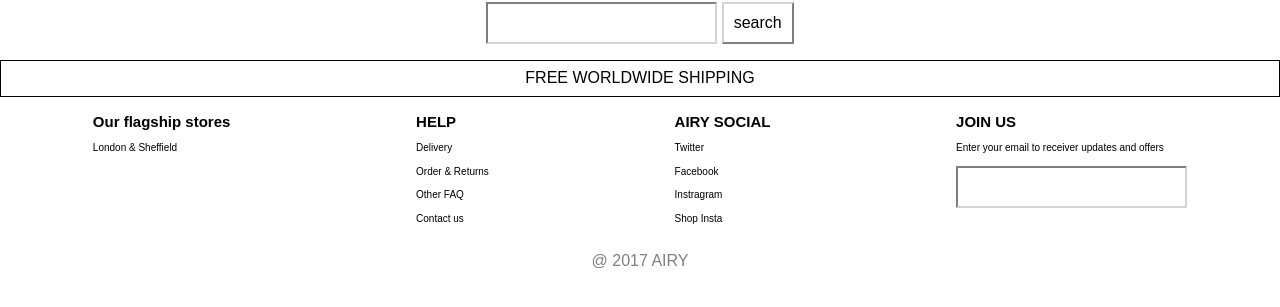
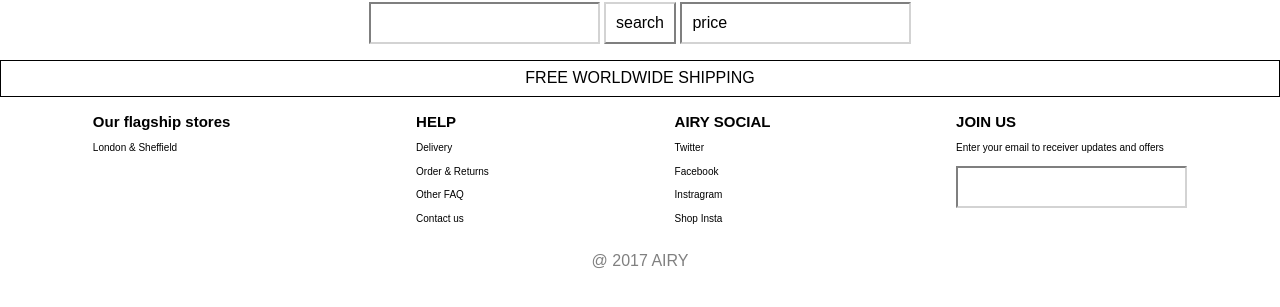
Before and after one commit to airyhq-g2/airy-shop, a Django app: page /catalogue/ in a window 1280 px wide. Shown: the part 78-385 px from the top of the page. Run offline with Django 3.2, Linux system fonts and the light colour scheme; data that the repository does not hold is empty.

Commit message:
test botton in catalogue

```diff
--- a/main/templates/main/catalogue.html
+++ b/main/templates/main/catalogue.html
@@ -11,6 +11,7 @@
 		<form action="{% url 'main:catalogue' %}" method="GET">
 			<input type="text" name="q">
 			<input type="submit" value="search">
+			<input type="searchByPrice" value="price">
 		</form>
         {% for product in object_list %}
             <div class="product-item">
```
Also changed, not shown: main/views.py (line endings or trailing spaces).
